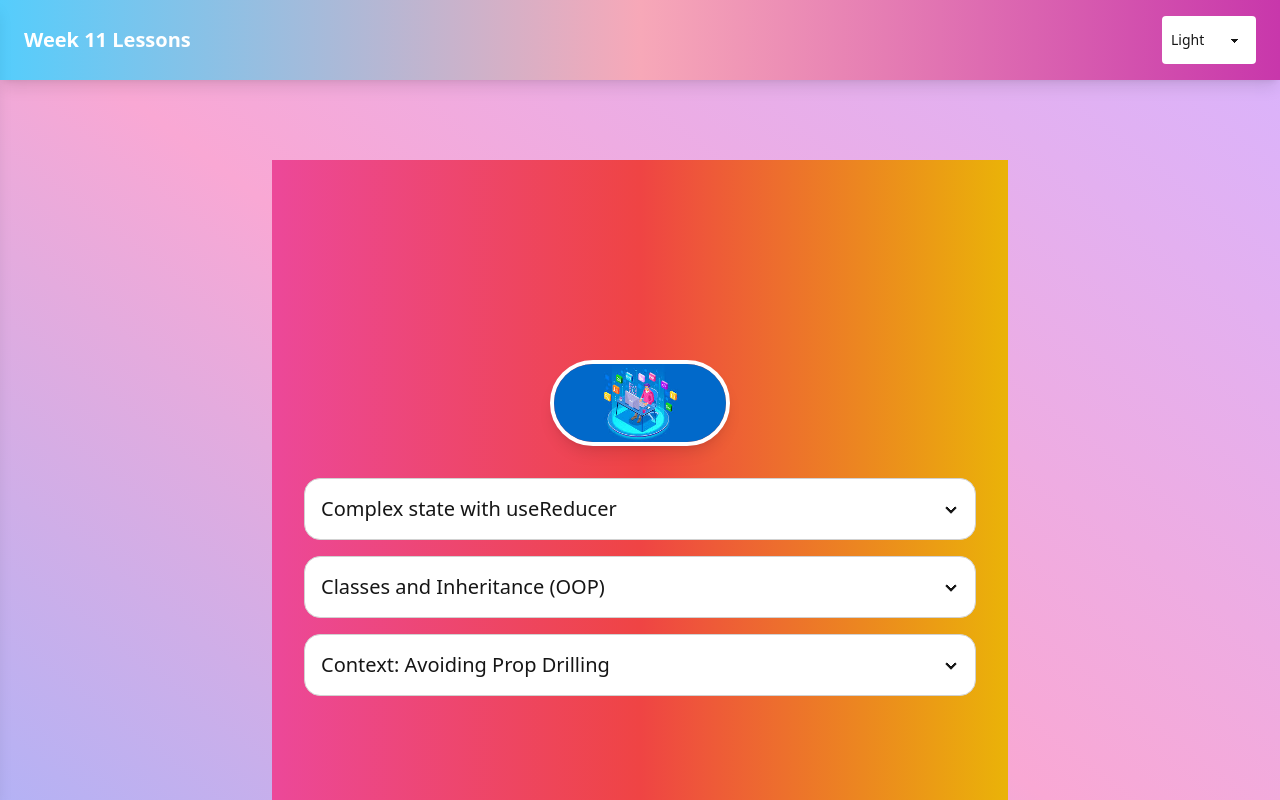
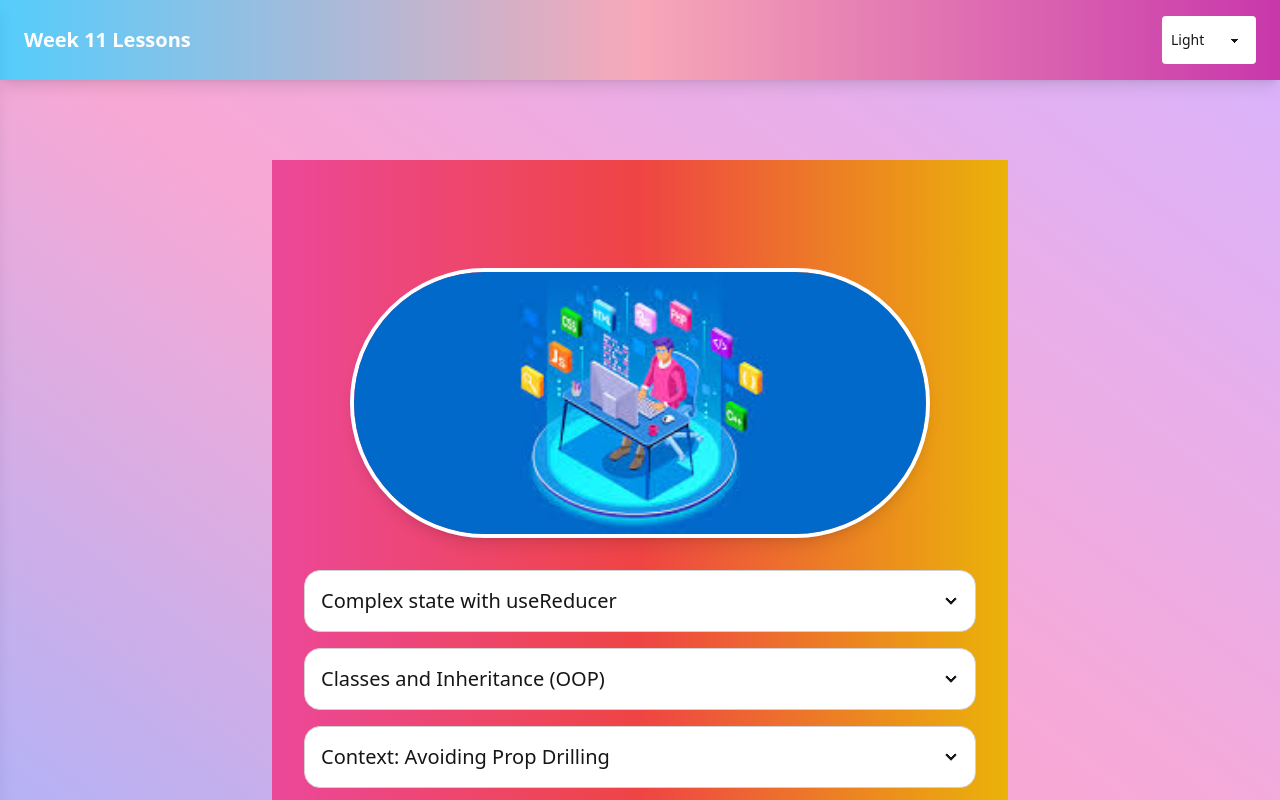
Before and after one commit to nicky-mc/week11-lessons-maybe, a Next.js app: page / in a window 1280 px wide. Shown: the top 800 px of the page. Built offline with nearby package versions, Linux system fonts and the light colour scheme.

Commit message:
more lessons completed

```diff
--- a/src/app/page.js
+++ b/src/app/page.js
@@ -10,8 +10,8 @@ export default function Home() {
           className="rounded-full border-4 border-white shadow-lg"
           src="/web.jpg"
           alt="Circular Image"
-          width={180}
-          height={180}
+          width={580}
+          height={580}
           priority
         />
         <div className="mt-8 w-full max-w-2xl">
```
